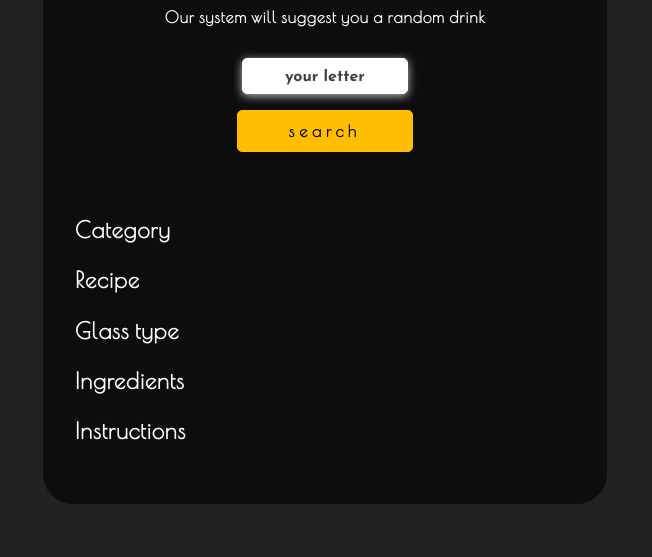
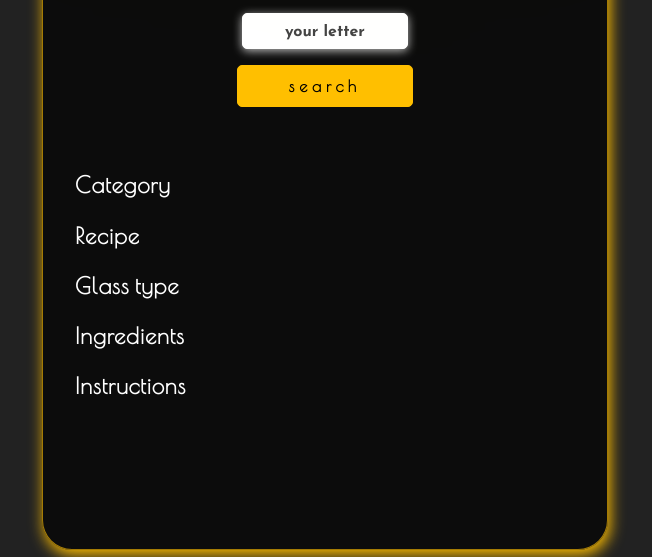
Before and after one commit to rheav/project-randomBar, a plain HTML site: page index.html in a window 1280 px wide. Shown: the part 243-800 px from the top of the page, without its empty margins (315-967 px from the left). Drawn offline with nearby package versions, Linux system fonts and the light colour scheme; no server answers.

Commit message:
CSS Change

```diff
--- a/style.css
+++ b/style.css
@@ -29,6 +29,9 @@ h6 {
   width: 100%;
   max-width: 500px;
   margin: 1em;
+  height: 90%;
+  border: 1px solid #ffbf00a1;
+  box-shadow: 2px 5px 15px 0 #ffbf00;
 }
 
 .search {
```
